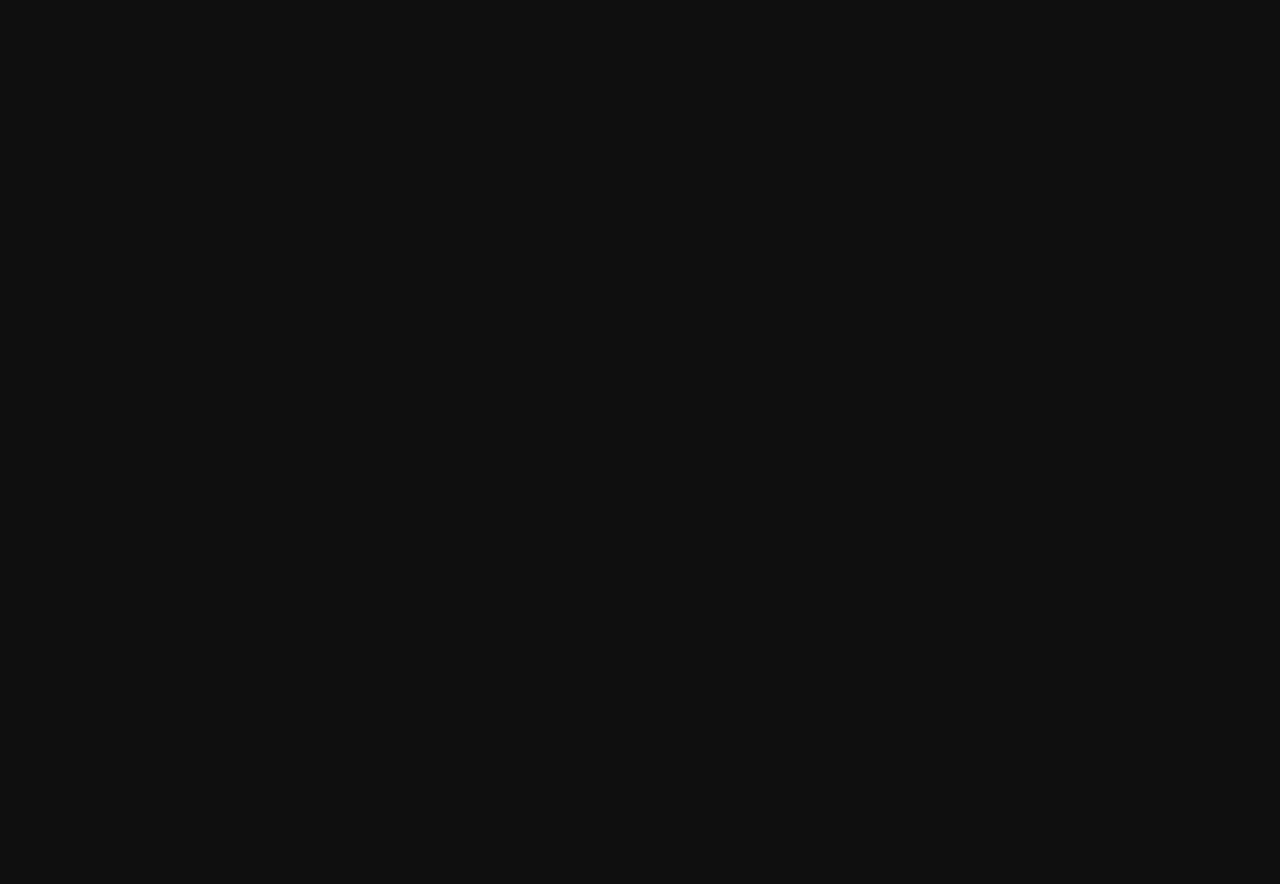
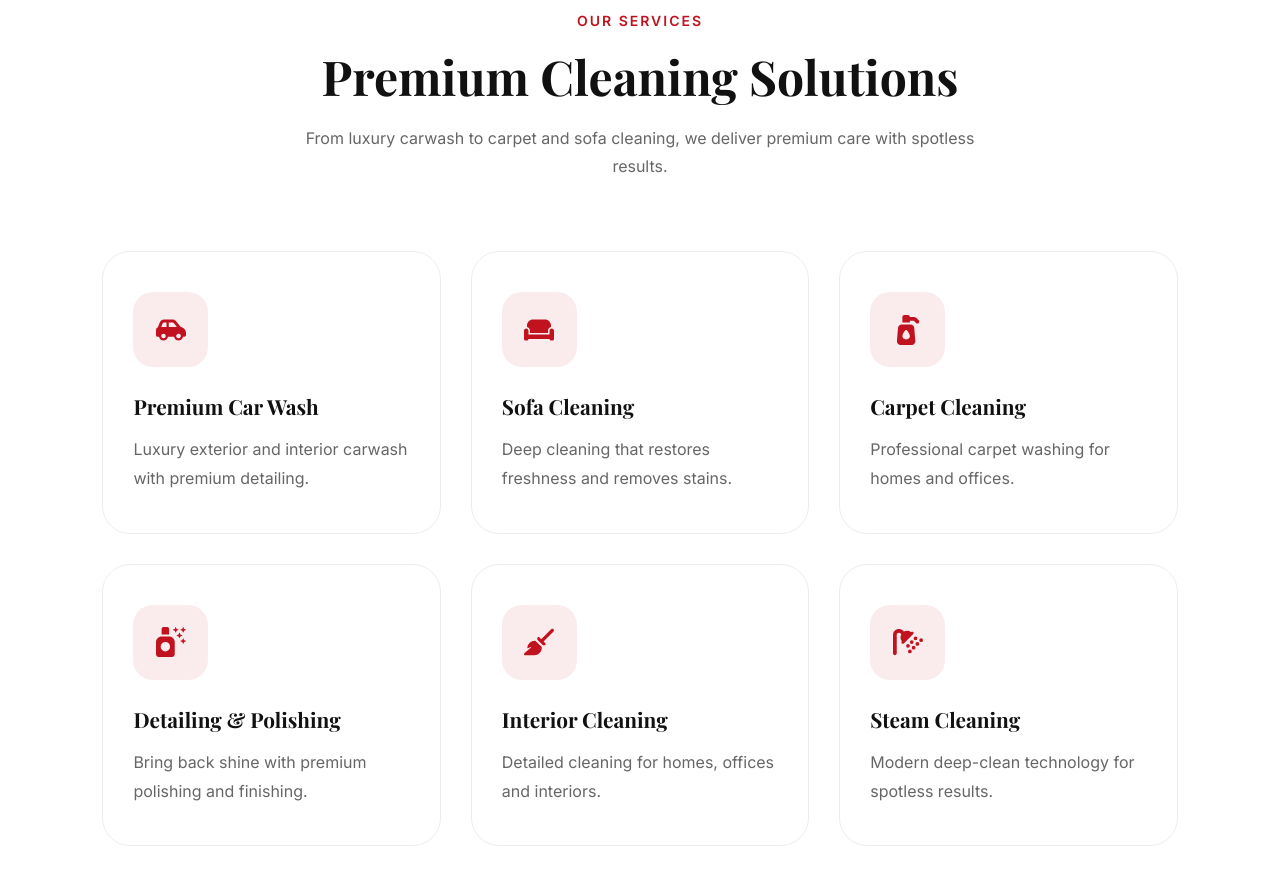
Before and after one commit to Kassim999999/LEX, a React (Vite) app: page / in a window 1280 px wide. Shown: the part 900-1784 px from the top of the page. Before the commit the page ends 800 px from the top, so only its background shows below. Built offline with nearby package versions, Linux system fonts and the light colour scheme.

Commit message:
Cook Services sec

```diff
--- a/src/App.jsx
+++ b/src/App.jsx
@@ -2,7 +2,7 @@ import "./css/App.css";
 
 import Navbar from "./components/Navbar";
 import Hero from "./components/Hero";
-// import Services from "./components/Services";
+import Services from "./components/Services";
 // import WhyChooseUs from "./components/WhyChooseUs";
 // import Pricing from "./components/Pricing";
 // import Gallery from "./components/Gallery";
@@ -15,7 +15,8 @@ function App() {
     <>
       <Navbar />
       <Hero />
-      {/* <Services />
+      <Services />
+      {/*
       <WhyChooseUs />
       <Pricing />
       <Gallery />
--- a/src/components/Services.jsx
+++ b/src/components/Services.jsx
@@ -0,0 +1,84 @@
+import "../css/Services.css";
+import {
+  FaCarSide,
+  FaCouch,
+  FaPumpSoap,
+  FaBroom,
+  FaSprayCanSparkles,
+  FaShower
+} from "react-icons/fa6";
+
+function Services() {
+  const services = [
+    {
+      icon: <FaCarSide />,
+      title: "Premium Car Wash",
+      text: "Luxury exterior and interior carwash with premium detailing."
+    },
+    {
+      icon: <FaCouch />,
+      title: "Sofa Cleaning",
+      text: "Deep cleaning that restores freshness and removes stains."
+    },
+    {
+      icon: <FaPumpSoap />,
+      title: "Carpet Cleaning",
+      text: "Professional carpet washing for homes and offices."
+    },
+    {
+      icon: <FaSprayCanSparkles />,
+      title: "Detailing & Polishing",
+      text: "Bring back shine with premium polishing and finishing."
+    },
+    {
+      icon: <FaBroom />,
+      title: "Interior Cleaning",
+      text: "Detailed cleaning for homes, offices and interiors."
+    },
+    {
+      icon: <FaShower />,
+      title: "Steam Cleaning",
+      text: "Modern deep-clean technology for spotless results."
+    }
+  ];
+
+  return (
+    <section className="services" id="services">
+
+      <div className="section-header" data-aos="fade-up">
+        <span>OUR SERVICES</span>
+        <h2>
+          Premium Cleaning
+          Solutions
+        </h2>
+
+        <p>
+          From luxury carwash to carpet and sofa cleaning,
+          we deliver premium care with spotless results.
+        </p>
+      </div>
+
+      <div className="services-grid">
+
+        {services.map((service, index) => (
+          <div
+            className="service-card"
+            key={index}
+            data-aos="fade-up"
+            data-aos-delay={index * 100}
+          >
+            <div className="service-icon">
+              {service.icon}
+            </div>
+
+            <h3>{service.title}</h3>
+            <p>{service.text}</p>
+          </div>
+        ))}
+
+      </div>
+    </section>
+  );
+}
+
+export default Services;
--- a/src/css/Services.css
+++ b/src/css/Services.css
@@ -0,0 +1,100 @@
+.services {
+    background: #ffffff;
+    padding: 110px 8%;
+}
+
+.section-header {
+    text-align: center;
+    max-width: 700px;
+    margin: auto;
+    margin-bottom: 70px;
+}
+
+.section-header span {
+    color: #C1121F;
+    font-weight: 700;
+    letter-spacing: 2px;
+    font-size: 14px;
+}
+
+.section-header h2 {
+    color: #111;
+    font-size: 3rem;
+    margin: 18px 0;
+    line-height: 1.2;
+}
+
+.section-header p {
+    color: #666;
+    line-height: 1.8;
+}
+
+.services-grid {
+    display: grid;
+    grid-template-columns: repeat(3, 1fr);
+    gap: 30px;
+}
+
+.service-card {
+    background: #fff;
+    border: 1px solid #ECECEC;
+    border-radius: 28px;
+
+    padding: 40px 30px;
+
+    transition: 0.4s ease;
+}
+
+.service-card:hover {
+    transform: translateY(-10px);
+    box-shadow: 0 20px 40px rgba(0, 0, 0, 0.08);
+}
+
+.service-icon {
+    width: 75px;
+    height: 75px;
+
+    border-radius: 20px;
+    background: rgba(193, 18, 31, 0.08);
+
+    display: flex;
+    align-items: center;
+    justify-content: center;
+
+    color: #C1121F;
+    font-size: 30px;
+
+    margin-bottom: 25px;
+}
+
+.service-card h3 {
+    color: #111;
+    margin-bottom: 15px;
+    font-size: 1.3rem;
+}
+
+.service-card p {
+    color: #666;
+    line-height: 1.8;
+}
+
+@media(max-width:992px) {
+    .services-grid {
+        grid-template-columns: repeat(2, 1fr);
+    }
+}
+
+@media(max-width:768px) {
+
+    .section-header h2 {
+        font-size: 2.2rem;
+    }
+
+    .services-grid {
+        grid-template-columns: 1fr;
+    }
+
+    .service-card {
+        padding: 30px;
+    }
+}
```
